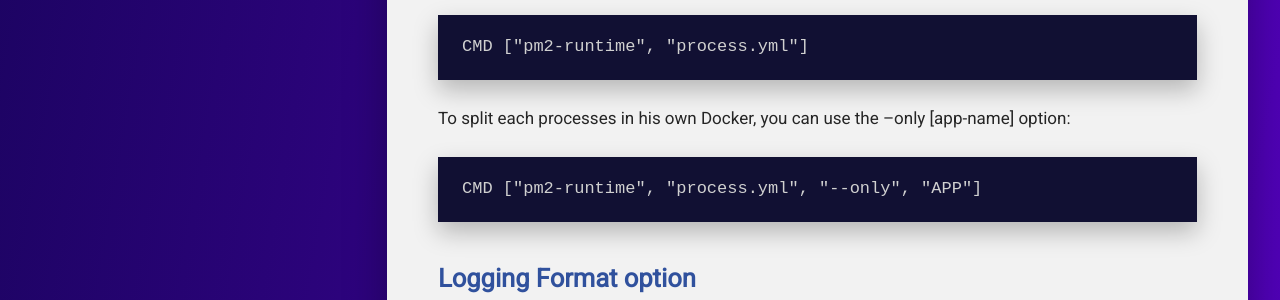
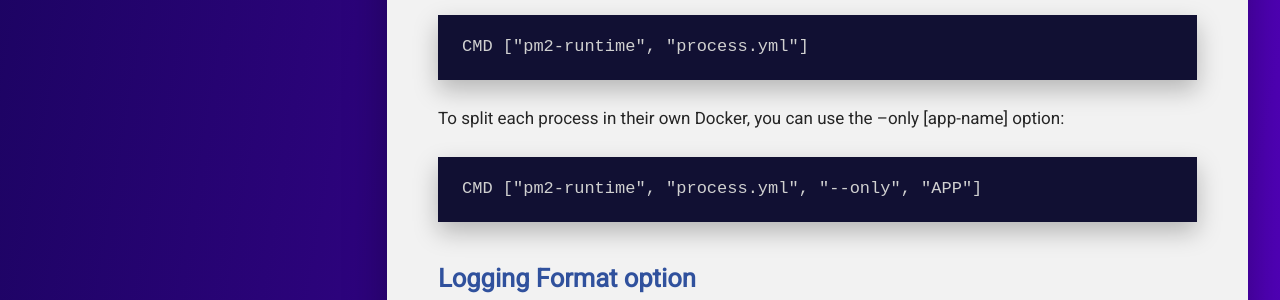
Before and after one commit to pm2-hive/pm2-hive.github.io, a Jekyll site: the page built from docs/features/docker.md, in a window 1280 px wide and 900 px high, scrolled down 2062 px. Shown: the part 152-452 px from the top of the window. Built offline with Jekyll 4.4.1, drawn with Linux system fonts in a browser that asks for light colours; comment, search, counter and statistics services are not loaded.

Commit message:
Update docker.md

````diff
--- a/docs/features/docker.md
+++ b/docs/features/docker.md
@@ -70,7 +70,7 @@
 CMD ["pm2-runtime", "process.yml"]
 ```
 
-To split each processes in his own Docker, you can use the --only [app-name] option:
+To split each process in their own Docker, you can use the --only [app-name] option:
 
 ```
 CMD ["pm2-runtime", "process.yml", "--only", "APP"]
````
